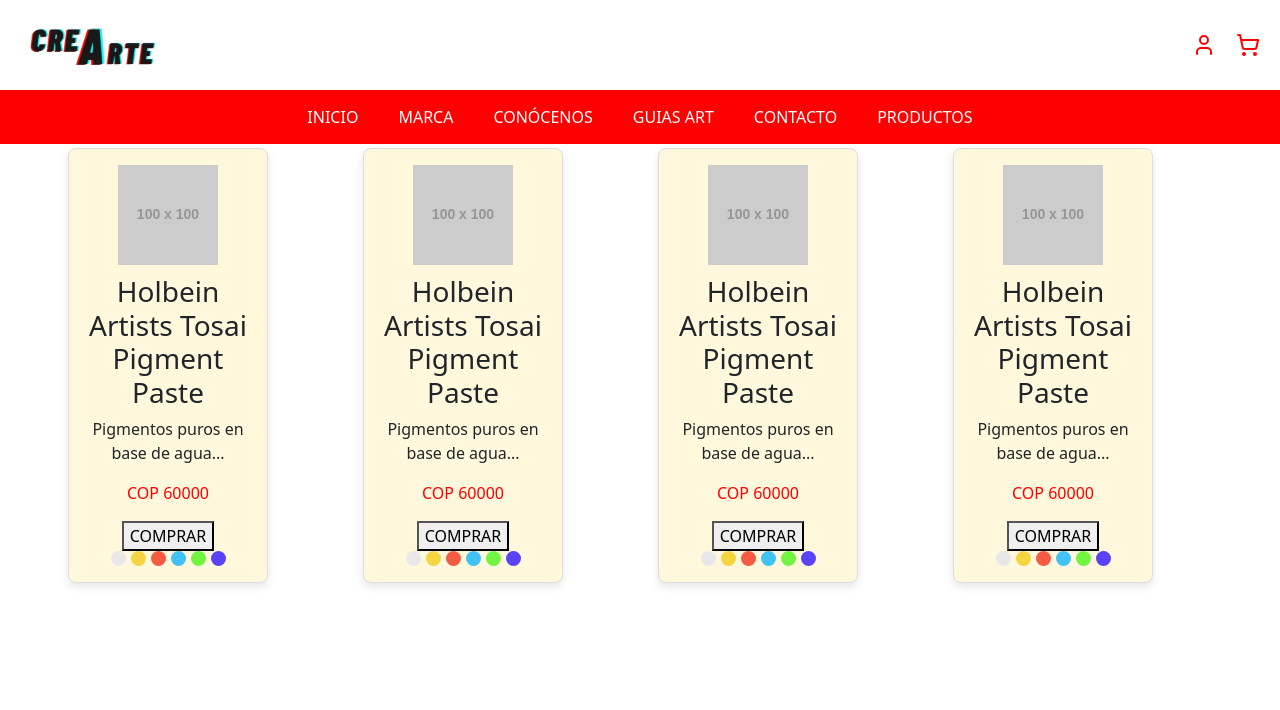
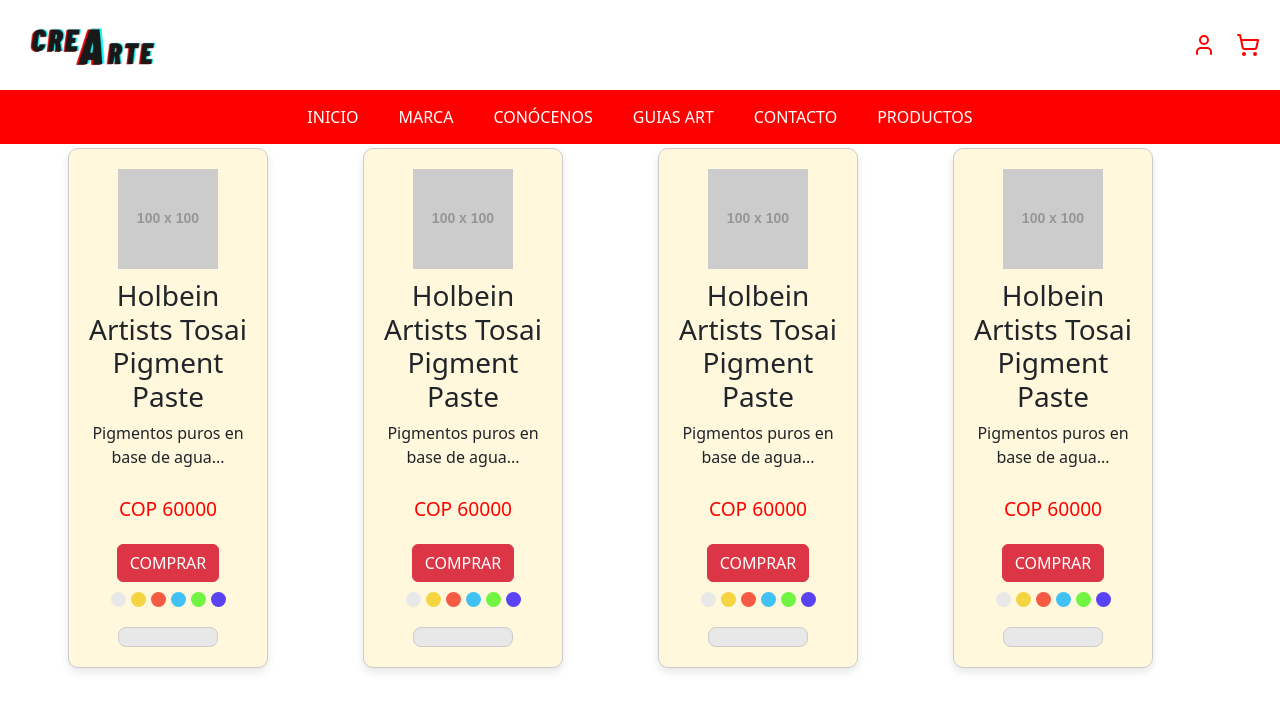
Before and after one commit to Angello2525/CreArteP, a React (Vite) app: page /productos in a window 1280 px wide. Shown: the top 710 px of the page. Built offline with nearby package versions, Linux system fonts and the light colour scheme; the HTML template or start-up script is replaced by a standard one.

Commit message:
ajustes de card productos, css botones y agg estados en colores

```diff
--- a/src/components/cards_productos/productCard.jsx
+++ b/src/components/cards_productos/productCard.jsx
@@ -1,19 +1,44 @@
 import React from 'react';
 import './productCard.css';
+import { Modal, Button } from 'react-bootstrap';
 
-const ProductCard = ({ product }) => {
+const ProductCard = ({ product, selectedColor, onColorChange }) => {
 return (
     <div className="product-card">
+      {/* Mostrar la imagen del producto */}
     <img src={product.image} alt={product.name} className="product-image" />
+
+      {/* Nombre y descripción del producto */}
     <h3>{product.name}</h3>
     <p>{product.description}</p>
     <p className="price">COP {product.price}</p>
-    <button className="buy-button">COMPRAR</button>
+
+      {/* Botón para comprar */}
+    <button className="btn btn-danger">COMPRAR</button>
+
+      {/* Opciones de color */}
     <div className="color-options">
         {product.colors.map((color, index) => (
-        <span key={index} style={{ backgroundColor: color }} className="color-circle"></span>
+        <span
+            key={index}
+            style={{ backgroundColor: color }}
+            className={`color-circle ${selectedColor === color ? 'selected' : ''}`}
+            onClick={() => onColorChange(product.id, color)} // Cambia el color cuando se hace clic
+        />
         ))}
     </div>
+
+      {/* Mostrar el producto con el color seleccionado */}
+    <div
+        style={{
+        width: '100px',
+        height: '20px',
+        backgroundColor: selectedColor,  // Color seleccionado
+        marginTop: '20px',
+        border: '1px solid #ccc',
+        borderRadius: '8px',
+        }}
+    />
     </div>
 );
 };
--- a/src/components/cards_productos/productList.css
+++ b/src/components/cards_productos/productList.css
@@ -16,3 +16,28 @@
     flex-direction: column;
     gap: 20px;
 }
+
+.color-options {
+    margin-top: 10px;
+}
+
+
+
+.price {
+    font-size: 1.2em;
+    margin: 10px 0;
+}
+
+.btn-danger {
+    margin-top: 10px;
+}
+
+.product-card {
+    padding: 20px;
+    border: 1px solid #ccc;
+    border-radius: 10px;
+    text-align: center;
+    display: flex;
+    flex-direction: column;
+    align-items: center;
+}
--- a/src/components/cards_productos/productList.jsx
+++ b/src/components/cards_productos/productList.jsx
@@ -1,6 +1,6 @@
-import React from 'react';
-import ProductCard from './productCard';
-import './productList.css';
+import React, { useState } from 'react';
+import ProductCard from './productCard'; // Importar el componente ProductCard
+import './ProductList.css';
 
 const productsData = [
 {
@@ -38,10 +38,31 @@
 ];
 
 const ProductList = ({ viewMode }) => {
+  // Estado para almacenar el color de cada producto
+const [productColors, setProductColors] = useState(
+    productsData.reduce((acc, product) => {
+      acc[product.id] = product.colors[0]; // Inicializa con el primer color de la lista de colores
+    return acc;
+    }, {})
+);
+
+  // Función para actualizar el color del producto
+const handleColorChange = (productId, color) => {
+    setProductColors((prevColors) => ({
+    ...prevColors,
+      [productId]: color, // Cambia el color del producto
+    }));
+};
+
 return (
     <div className={`product-list ${viewMode}`}>
     {productsData.map((product) => (
-        <ProductCard key={product.id} product={product} />
+        <ProductCard
+        key={product.id}
+        product={product}
+          selectedColor={productColors[product.id]} // Pasa el color seleccionado
+          onColorChange={handleColorChange} // Pasa la función para cambiar el color
+        />
     ))}
     </div>
 );
```
